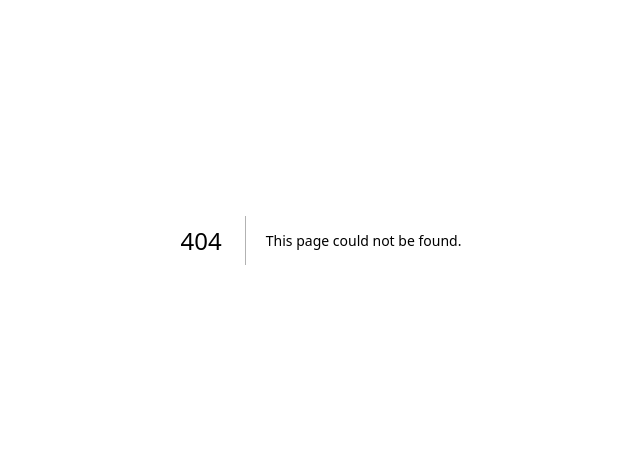
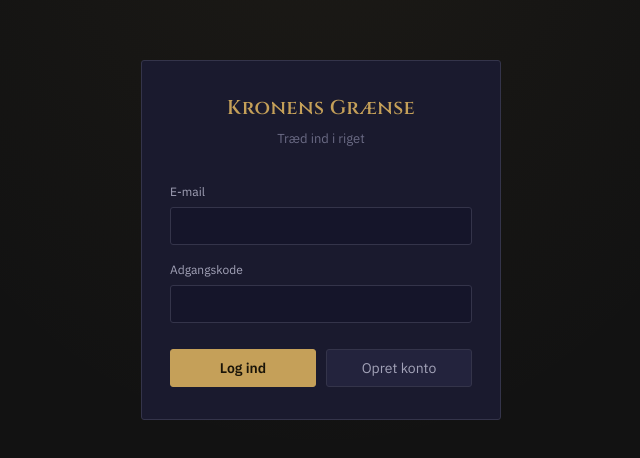
Before and after one commit to youtubeseosuite-afk/kingmaker, a Next.js app: page /login in a window 1280 px wide. Before the commit this address had no page. Shown: the part 160-618 px from the top of the page, without its empty margins (319-959 px from the left). Built offline with nearby package versions, Linux system fonts and the light colour scheme.

Commit message:
Create page.tsx

```diff
--- /dev/null
+++ b/app/login/page.tsx
@@ -0,0 +1,60 @@
+// Path: app/login/page.tsx | Type: NEW
+import { login, signup } from "./actions";
+
+export default async function LoginPage({
+  searchParams,
+}: {
+  searchParams: Promise<{ error?: string; message?: string }>;
+}) {
+  const params = await searchParams;
+
+  return (
+    <div className="auth-screen">
+      <div className="auth-card">
+        <div className="crest-title auth-card__title">Kronens Grænse</div>
+        <p className="auth-card__subtitle">Træd ind i riget</p>
+
+        {params.error && (
+          <p className="auth-message auth-message--error">{params.error}</p>
+        )}
+        {params.message && (
+          <p className="auth-message auth-message--success">{params.message}</p>
+        )}
+
+        <form className="auth-form">
+          <label className="auth-form__label" htmlFor="email">
+            E-mail
+          </label>
+          <input
+            className="command-input"
+            id="email"
+            name="email"
+            type="email"
+            required
+          />
+
+          <label className="auth-form__label" htmlFor="password">
+            Adgangskode
+          </label>
+          <input
+            className="command-input"
+            id="password"
+            name="password"
+            type="password"
+            required
+            minLength={6}
+          />
+
+          <div className="auth-form__actions">
+            <button className="btn btn--primary" formAction={login}>
+              Log ind
+            </button>
+            <button className="btn" formAction={signup}>
+              Opret konto
+            </button>
+          </div>
+        </form>
+      </div>
+    </div>
+  );
+}
```
